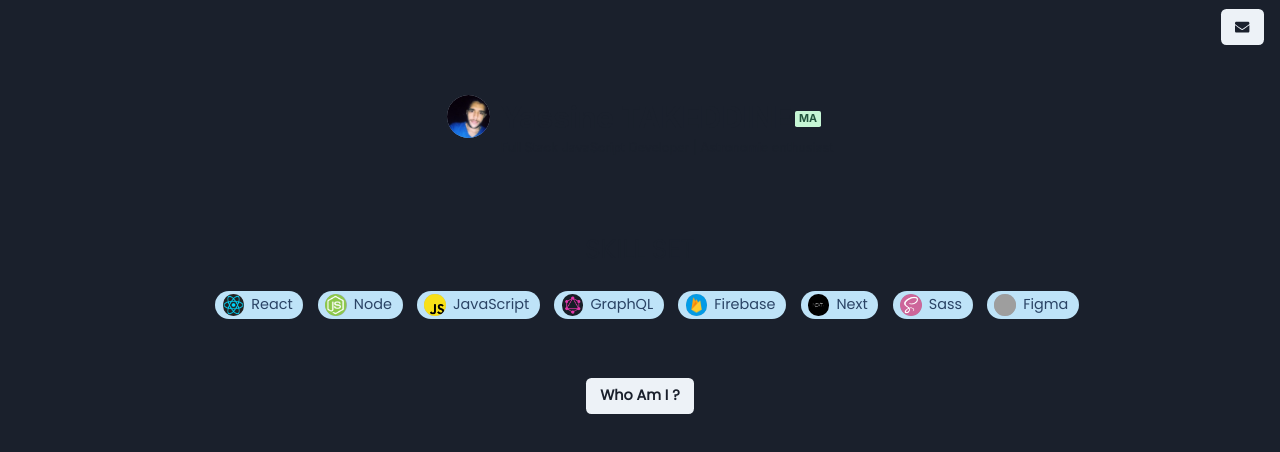
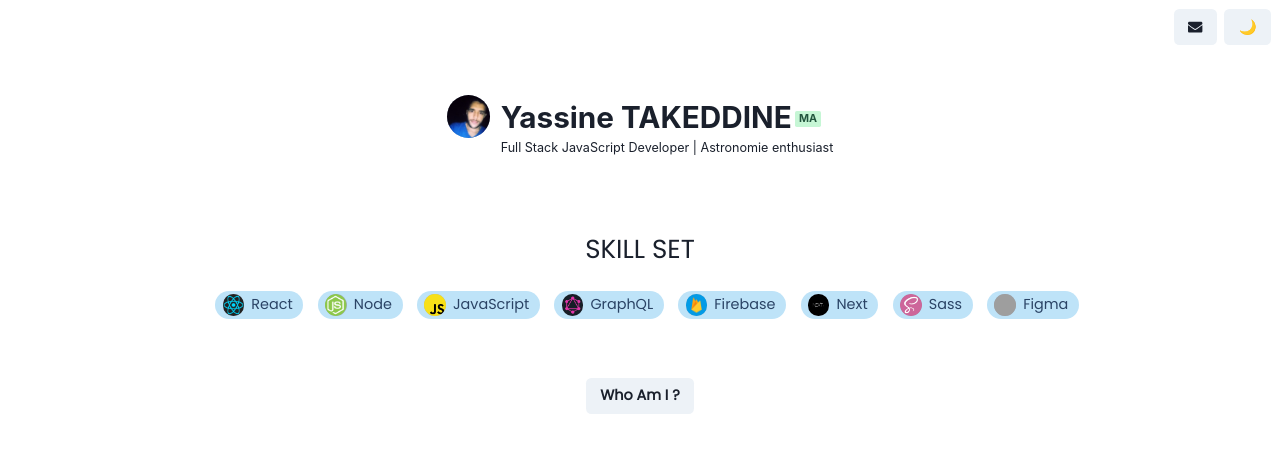
Before and after one commit to YassineTk/React-Chakra-Portfolio, a React (Create React App) app: page / in a window 1280 px wide. Shown: the top 452 px of the page. Built offline with nearby package versions, Linux system fonts and the light colour scheme; grey boxes are pictures that could not be loaded.

Commit message:
switched normal

```diff
--- a/src/components/Mode.js
+++ b/src/components/Mode.js
@@ -1,9 +1,11 @@
 import React from "react";
-import { Button } from "@chakra-ui/react";
+import { Button, useColorMode } from "@chakra-ui/react";
 import { FontAwesomeIcon } from "@fortawesome/react-fontawesome";
 import { Link } from "react-router-dom";
 
 function Mode() {
+  const { colorMode, toggleColorMode } = useColorMode("dark");
+
   return (
     <div class="mode">
       <Button marginRight="2">
@@ -11,6 +13,9 @@ function Mode() {
           <FontAwesomeIcon icon="envelope" />{" "}
         </Link>
       </Button>{" "}
+      <Button className="app__mode" onClick={toggleColorMode}>
+        {colorMode === "light" ? "🌙" : "⚡"}
+      </Button>{" "}
     </div>
   );
 }
--- a/src/index.css
+++ b/src/index.css
@@ -8,7 +8,6 @@ body {
   -webkit-font-smoothing: antialiased;
   -moz-osx-font-smoothing: grayscale;
   zoom: 0.9;
-  background: #1a202c !important;
 }
 
 code {
```
